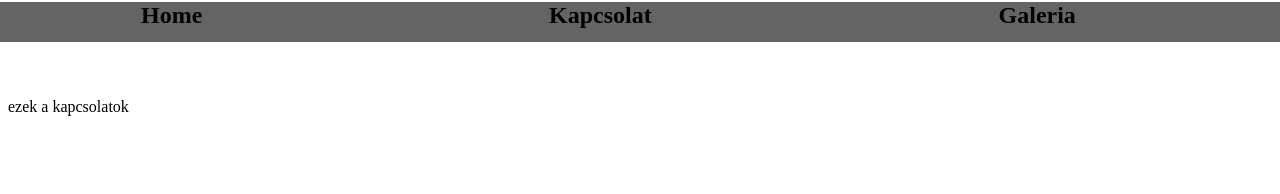
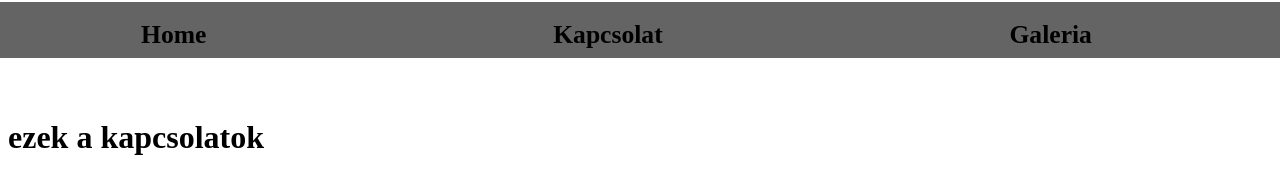
Before and after one commit to bozsikbest/valami, a plain HTML site: page kapcsolat.html in a window 1280 px wide. Drawn offline with Linux system fonts and the light colour scheme.

Commit message:
javitasok

```diff
--- a/kapcsolat.html
+++ b/kapcsolat.html
@@ -7,12 +7,12 @@
     <link rel="stylesheet" href="style.css">
 </head>
 <body>
-    <header>
-        <h2 onclick="window.location.replace('index.html')">Home</h2>
-        <h2 onclick="window.location.replace('kapcsolat.html')">Kapcsolat</h2>
-        <h2 onclick="window.location.replace('galeria.html')">Galeria</h2>
+    <header><br>
+        <a href="index.html">Home</a>
+        <a href="kapcsolat.html">Kapcsolat</a>
+        <a href="galeria.html">Galeria</a>
     </header>
     <br><br><br><br><br>
-    ezek a kapcsolatok
+    <h1>ezek a kapcsolatok </h1>
 </body>
 </html>
--- a/style.css
+++ b/style.css
@@ -1,14 +1,26 @@
 header {
     position: fixed;
     width: 103%;
-    height: 5%;
+    height: 7%;
     background-color: rgba(100,100,100,80);
     margin-left: -3%;
     margin-top: -0.5%;
 }
-header h2{
+header a{
+    width: 12%;
     display: inline;
     margin-right: 13%;
     margin-left: 13%;
     cursor: pointer;
+    text-decoration: none;
+    color: black;
+    font-size: 1.6em;
+    font-weight: bold;
 }
+
+a:visited {
+    color: black;
+}
+a:hover {
+    color: darkgray;
+}
```
Also changed, not shown: galeria.html (+4 -4 lines), index.html (+4 -4 lines), 1 other file.
